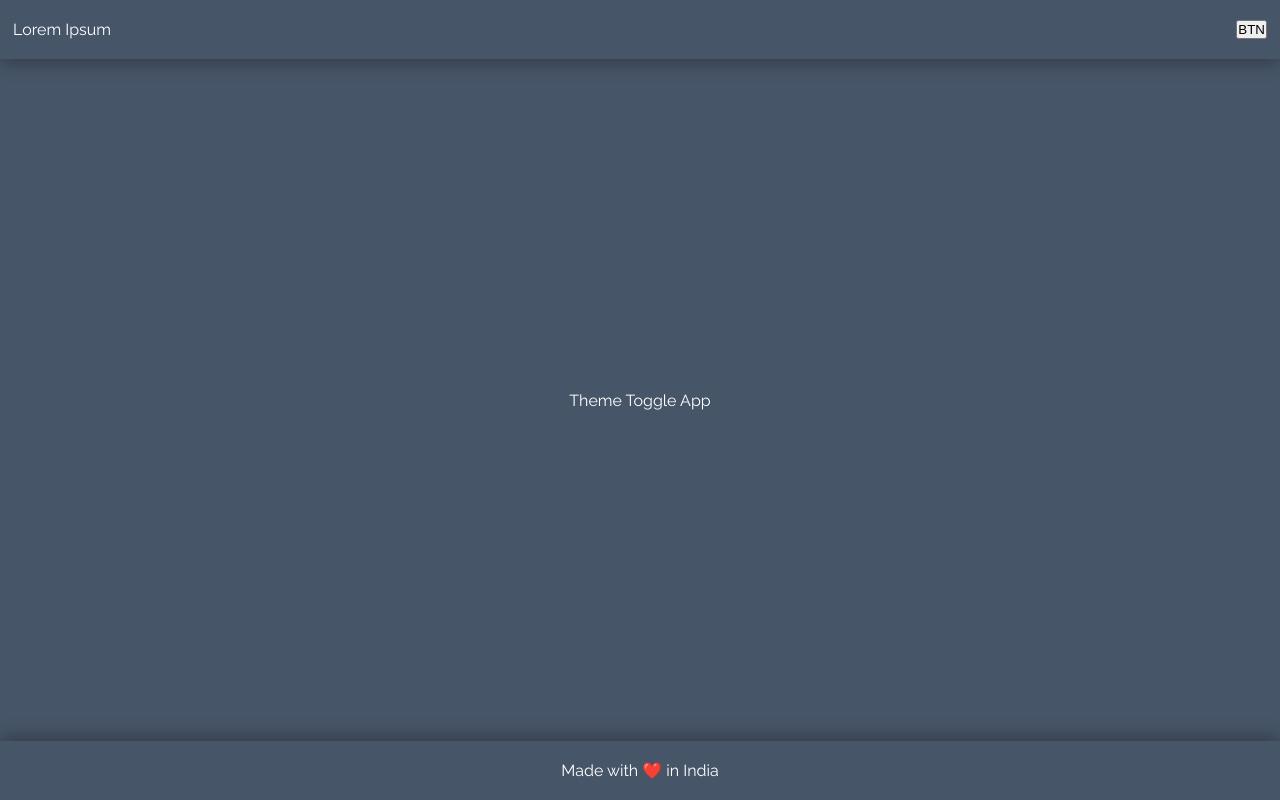
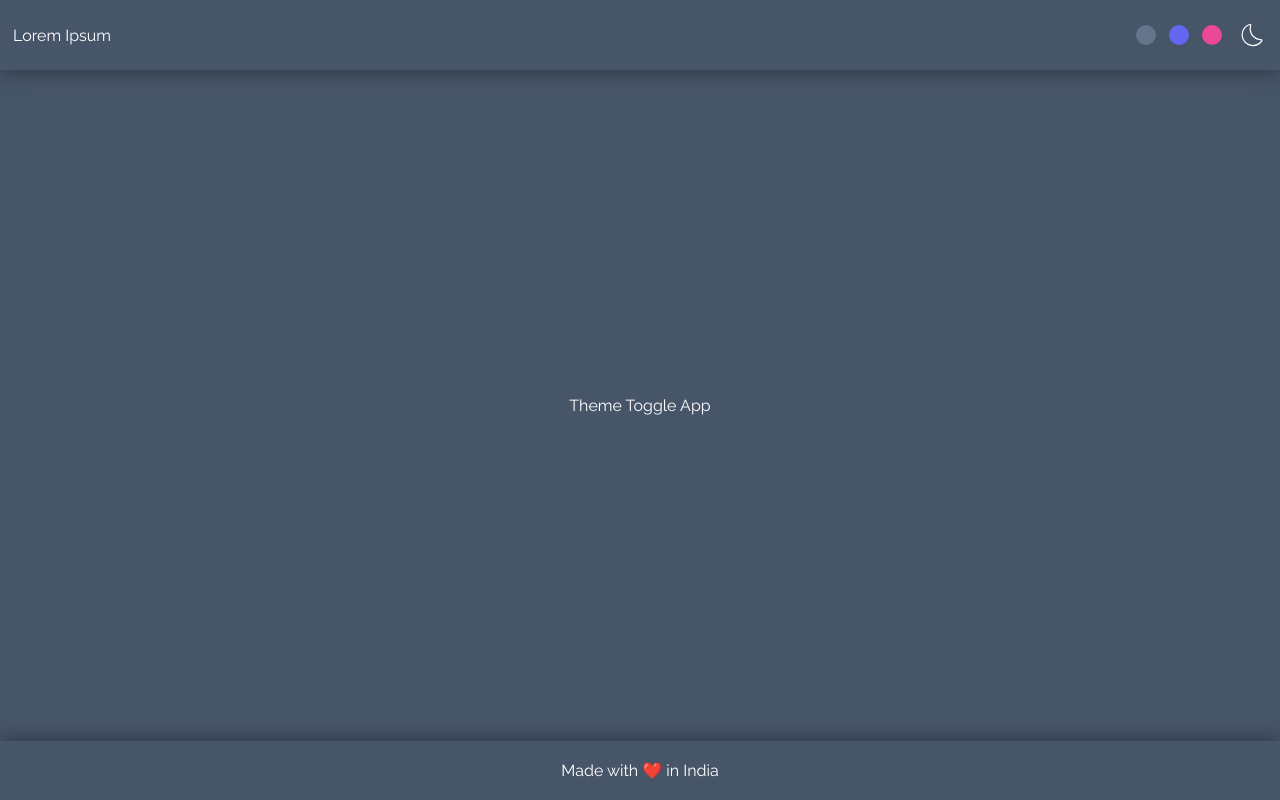
Before and after one commit to surajbera/theme-toggle-app, a React (Create React App) app: page / in a window 1280 px wide. Built offline with nearby package versions, Linux system fonts and the light colour scheme.

Commit message:
added theme-switcher buttons

```diff
--- a/src/components/site-header/SiteHeader.css
+++ b/src/components/site-header/SiteHeader.css
@@ -5,3 +5,25 @@
 .header-inner {
 	justify-content: space-between;
 }
+.toggle-icon-btn svg {
+	fill: #fff;
+}
+.theme-switcher-wrap {
+	gap: 1.3rem;
+}
+.site-header .left-wrap,
+.site-header .right-wrap,
+.theme-btn-wrap,
+.theme-switcher-wrap,
+.toggle-icon-btn,
+.site-logo {
+	align-items: center;
+}
+.site-header .right-wrap {
+	gap: 1.5rem;
+}
+.theme-btn {
+	width: 2rem;
+	height: 2rem;
+	border-radius: 50%;
+}
--- a/src/components/site-header/SiteHeader.jsx
+++ b/src/components/site-header/SiteHeader.jsx
@@ -1,13 +1,36 @@
+import { CiDark } from 'react-icons/ci'
+
 /* styles */
 import './SiteHeader.css'
 
 const SiteHeader = () => {
+	const themes = ['#64748b', '#6366f1', '#ec4899']
+
 	return (
 		<header className='site-header'>
 			<div className='container'>
 				<div className='flex-wrapper header-inner'>
-					<p>Lorem Ipsum</p>
-					<button>BTN</button>
+					<div className='left-wrap flex-wrapper'>
+						<p className='flex-wrapper site-logo'>Lorem Ipsum</p>
+					</div>
+					<div className='right-wrap flex-wrapper'>
+						<ul className='theme-switcher-wrap flex-wrapper'>
+							{themes.map(theme => (
+								<li
+									className='theme-btn-wrap flex-wrapper'
+									key={theme}
+								>
+									<button
+										className='theme-btn'
+										style={{ backgroundColor: theme }}
+									></button>
+								</li>
+							))}
+						</ul>
+						<button className='flex-wrapper toggle-icon-btn'>
+							<CiDark size={30} />
+						</button>
+					</div>
 				</div>
 			</div>
 		</header>
--- /dev/null
+++ b/src/context/ThemeContext.js
@@ -0,0 +1,22 @@
+import { createContext, useReducer } from 'react'
+
+export const ThemeContext = createContext()
+
+export const ThemeProvider = ({ children }) => {
+	const themeReducer = (state, action) => {
+		switch (action.type) {
+			case 'CHANGE_COLOR':
+				return { ...state, bgColor: action.payload }
+			default:
+				return state
+		}
+	}
+	const [initialState, dispatch] = useReducer(themeReducer, {
+		bgColor: '#ec4899'
+	})
+	const changeColor = color => {
+		dispatch({ type: 'CHANGE_COLOR', payload: color })
+	}
+
+	return <ThemeContext.Provider value={{ ...initialState, changeColor }}>{children}</ThemeContext.Provider>
+}
--- a/src/index.js
+++ b/src/index.js
@@ -1,6 +1,7 @@
 import React from 'react'
 import ReactDOM from 'react-dom/client'
 import App from './App'
+import { ThemeProvider } from './context/ThemeContext'
 
 /* styles */
 import './style.css'
@@ -8,6 +9,8 @@ import './style.css'
 const root = ReactDOM.createRoot(document.getElementById('root'))
 root.render(
 	<React.StrictMode>
-		<App />
+		<ThemeProvider>
+			<App />
+		</ThemeProvider>
 	</React.StrictMode>
 )
--- a/src/style.css
+++ b/src/style.css
@@ -8,6 +8,10 @@
 * {
 	margin: 0;
 	padding: 0;
+}
+
+ul {
+	list-style: none;
 }
 
 html {
@@ -37,4 +41,7 @@ body {
 
 button {
 	cursor: pointer;
+	background-color: transparent;
+	border: 0;
+	outline: none;
 }
```
Also changed, not shown: src/hooks/useTheme.js (added, +12 -0 lines).
